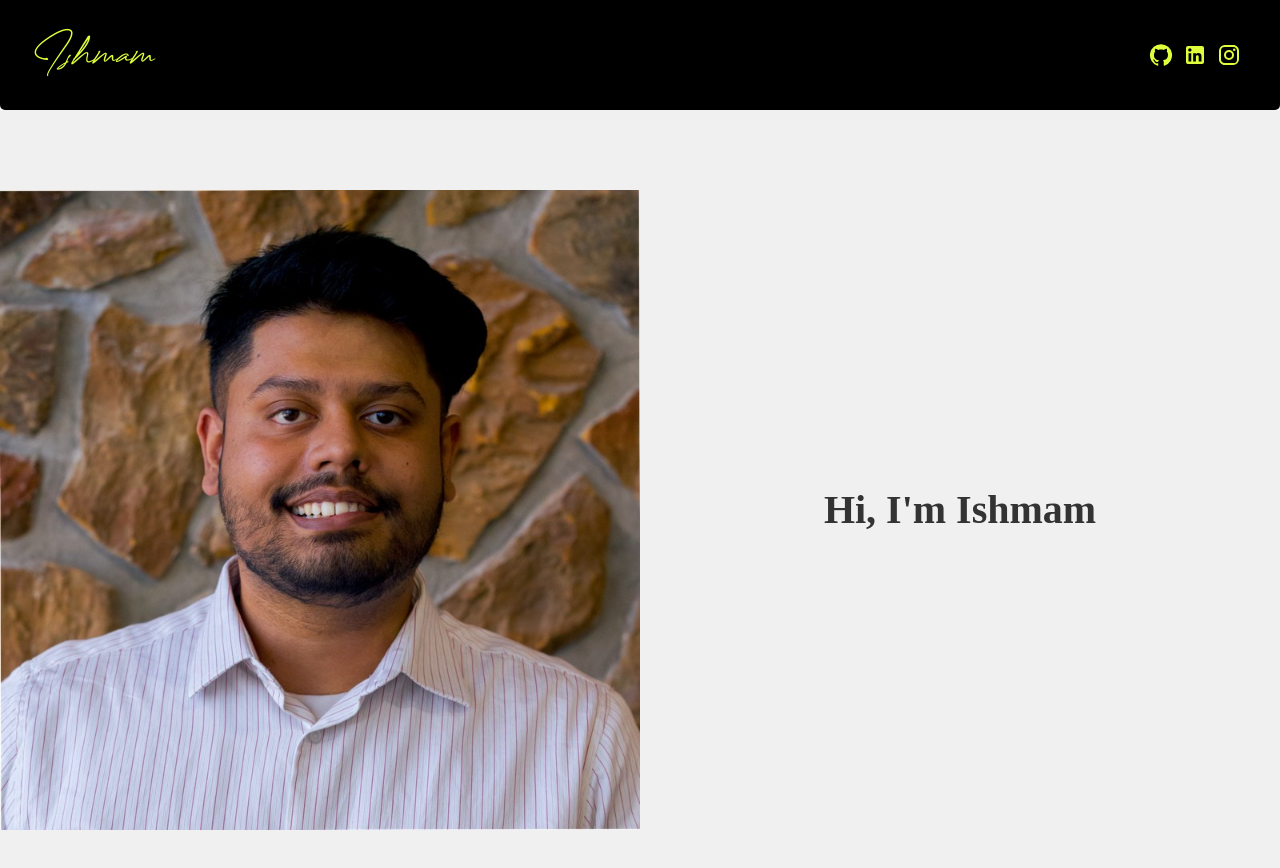
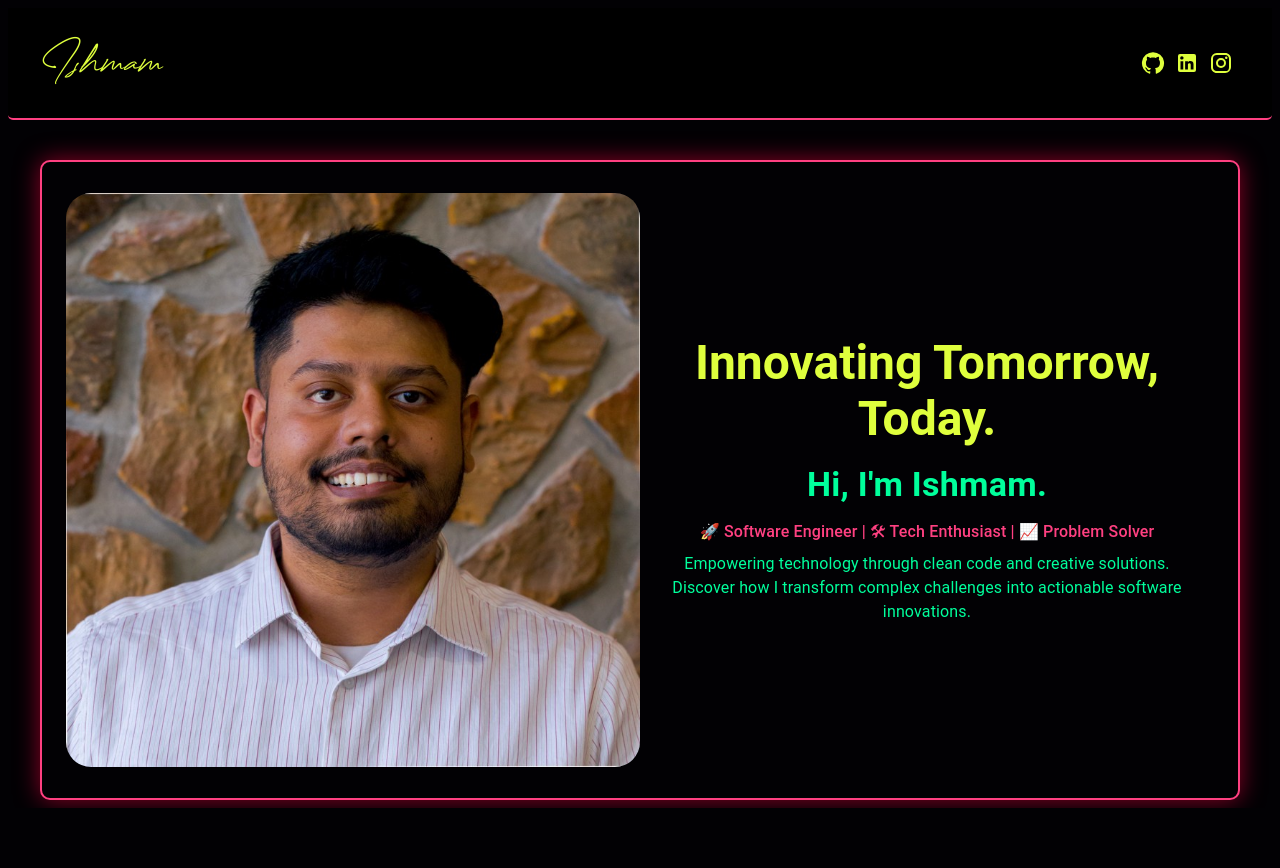
Before and after one commit to Ishmam97/portfolio_v2, a React (Create React App) app: page / in a window 1280 px wide. Shown: the top 868 px of the page. After the commit the page ends 808 px from the top, so only its background shows below. Built offline with nearby package versions, Linux system fonts and the light colour scheme.

Commit message:
hero section added

```diff
--- a/public/index.html
+++ b/public/index.html
@@ -2,6 +2,7 @@
 <html lang="en">
   <head>
     <meta charset="utf-8" />
+    <link href="https://fonts.googleapis.com/css2?family=Lato:wght@400;700&display=swap" rel="stylesheet">
     <link rel="icon" href="%PUBLIC_URL%/favicon.ico" />
     <meta name="viewport" content="width=device-width, initial-scale=1" />
     <meta name="theme-color" content="#000000" />
--- a/src/App.css
+++ b/src/App.css
@@ -1,10 +1,9 @@
 html{
     padding: 0px;
     margin: 0px;
+    background-color:#020104;
 }
 body{
-    padding: 0px;
-    margin: 0px;
 }
 
 @font-face {
@@ -15,4 +14,22 @@ body{
 #navbar{
    padding: 10px;
    margin: 0px;
+   border-bottom: 2px solid #ff4081;
 }
+#navbar:hover{
+    box-shadow: 0 0 30px rgba(208, 0, 55, 1);
+}
+
+@keyframes flicker {
+    0%, 18%, 22%, 25%, 53%, 57%, 100% {
+      box-shadow: 0 0 4px rgba(208, 0, 55, 0.678),
+                  0 0 10px rgba(208, 0, 55, 0.678),
+                  0 0 15px rgba(208, 0, 55, 1),
+                  0 0 20px rgba(208, 0, 55, 1),
+                  0 0 30px rgba(208, 0, 55, 1),
+                  0 0 40px rgba(208, 0, 55, 1);
+    }
+    20%,32%,55% {
+      box-shadow: none;
+    }
+  }
--- a/src/components/Hero.js
+++ b/src/components/Hero.js
@@ -1,16 +1,32 @@
 import React from 'react';
-import './css/Hero.css'; // This will be your stylesheet for the hero component
+import { Box, Typography, Container } from '@mui/material';
+// import css from css/Hero.css
+import './css/Hero.css'
 
 function Hero() {
   return (
-    <div className="hero">
-      <div className="hero-left">
-        <img src="/img/me.jpeg" alt="Ishmam" className="hero-image" />
-      </div>
-      <div className="hero-right">
-        <h1>Hi, I'm Ishmam</h1>
-      </div>
-    </div>
+    <Container className="container" maxWidth="lg" sx={{ display: 'flex', height: '80vh', alignItems: 'center', justifyContent: 'center' , backgroundColor:'#020104', fontFamily: 'Lato, sans-serif',fontWeight: 400, marginTop: '2.5rem', borderRadius: '10px', boxShadow: '0 0 25px rgba(208, 0, 55, 0.678)', border:'2px solid #ff4081'}}>
+      <Box sx={{ width: '50%', display: 'flex', justifyContent: 'center', alignItems: 'center' }}>
+        <img src="/img/me.jpeg" alt="Ishmam" style={{ width: '100%', height: 'auto', borderRadius:'25px' }} />
+      </Box>
+      <Box sx={{ width: '50%', textAlign: 'center', color:'#00FF9C' }}>
+        <Typography variant="h3" component="h1" gutterBottom sx={{color:'#DFFF3D', fontWeight: 700}}>
+          Innovating Tomorrow, Today.
+        </Typography>
+        <Typography variant="h4" component="h2" gutterBottom sx={{fontWeight: 700 }}>
+          Hi, I'm Ishmam.
+        </Typography>
+        <Typography variant="subtitle1" gutterBottom sx={{color:'#ff4081' ,fontWeight: 500 }}>
+            <span role="img" aria-label="rocket">🚀</span> Software Engineer | <span role="img" aria-label="tools">🛠</span> Tech Enthusiast | <span role="img" aria-label="chart">📈</span> Problem Solver
+        </Typography>
+        <Typography variant="body1">
+          Empowering technology through clean code and creative solutions.
+        </Typography>
+        <Typography variant="body1">
+          Discover how I transform complex challenges into actionable software innovations.
+        </Typography>
+      </Box>
+    </Container>
   );
 }
 
--- a/src/components/css/Hero.css
+++ b/src/components/css/Hero.css
@@ -1,25 +1,7 @@
-.hero {
-    display: flex;
-    align-items: center;
-    justify-content: center;
-    height: 100vh; /* Take up full viewport height */
-    background-color: #f0f0f0; /* Light background color */
+.container:hover{
+    box-shadow: 0 0 30px rgba(208, 0, 55, 1);
+}
+  .b{
+
+    color:  #372963,#100D23,#100d23,#00FF9C,#c592ff,#00FF9C,#ff4081;
   }
-
-  .hero-left,
-  .hero-right {
-    flex: 1; /* Each div takes up half of the container */
-    display: flex;
-    justify-content: center;
-    align-items: center;
-  }
-
-  .hero-image {
-    max-width: 100%; /* Ensure the image is responsive and doesn't overflow its container */
-    height: auto;
-  }
-
-  .hero-right h1 {
-    font-size: 2.5rem; /* Large text for the greeting */
-    color: #333; /* Darker text color for contrast */
-  }
```
